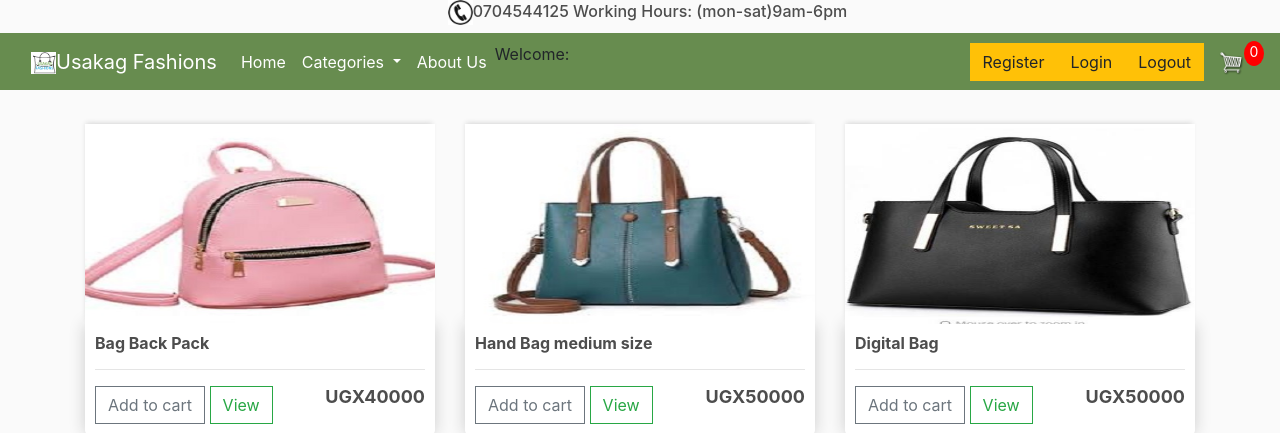
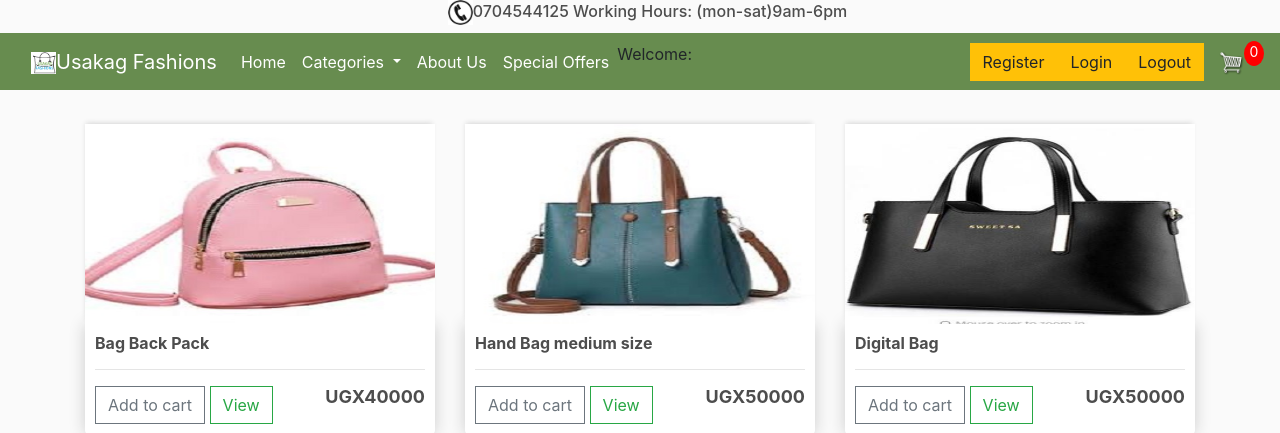
Before and after one commit to ssebadduka/usakag_fashions_modified_v1, a Django app: page /bags/ in a window 1280 px wide. Shown: the top 433 px of the page. Run offline with Django 4.2, Linux system fonts and the light colour scheme; data comes from the database, SQL or seed files in the repository; some libraries are stand-ins or nearby versions.

Commit message:
Added special offers link

```diff
--- a/store/templates/store/main.html
+++ b/store/templates/store/main.html
@@ -96,6 +96,9 @@ console.log('cart:', cart)
             <li class="nav-item active">
               <a class="nav-link" href="{% url 'store' %}">About Us <span class="sr-only">(current)</span></a>
             </li>
+            <li class="nav-item active">
+              <a class="nav-link" href="{% url 'store' %}">Special Offers <span class="sr-only">(current)</span></a>
+            </li>
             <li class="nav-link-active">Welcome:{{request.user.username}}</li>
           </ul>
           <div class="form-inline my-2 my-lg-0">
```
Also changed, not shown: .github/workflows/cPanelDeployment.yml (deleted), .github/workflows/deploycPanel.yml (deleted), .github/workflows/deploycpanel.yml (deleted).
